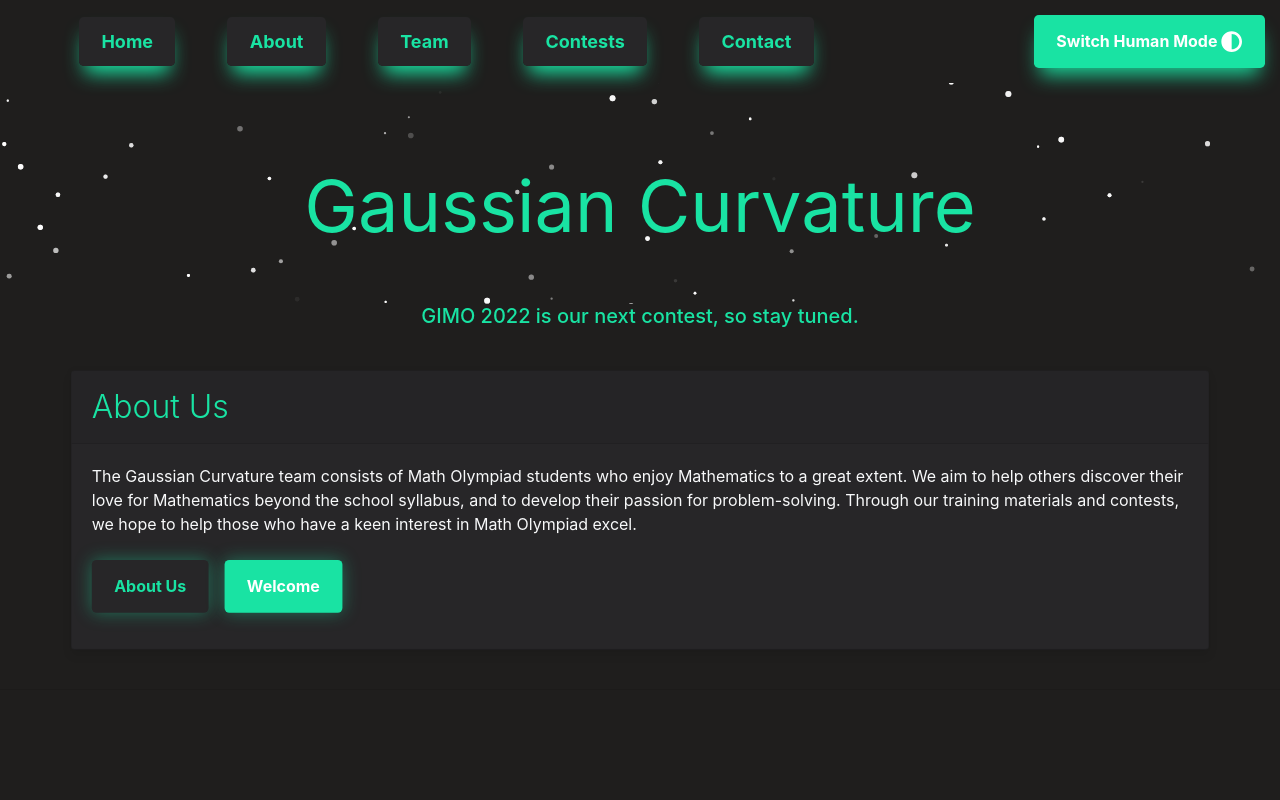
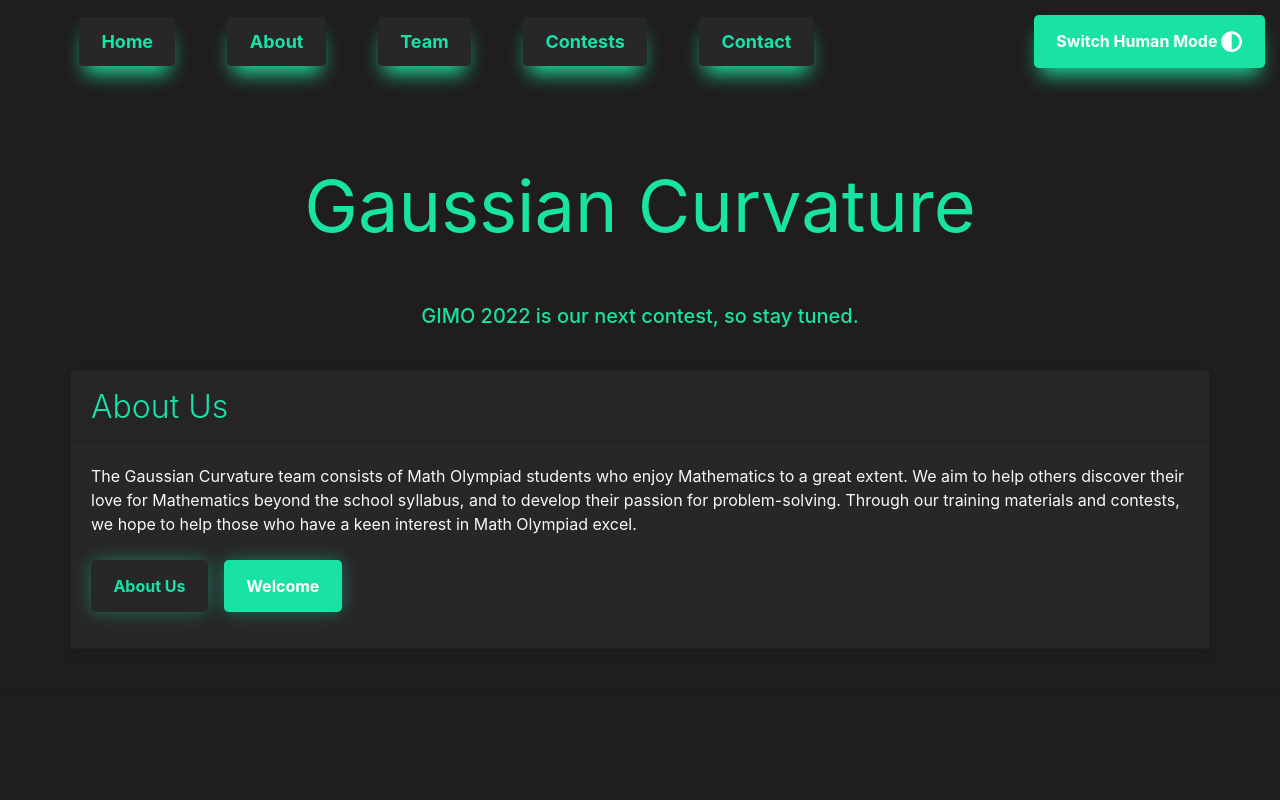
Before and after one commit to gaussiancurvolympiads/gaussiancurv, a React (Create React App) app: page / in a window 1280 px wide. Shown: the top 800 px of the page. Built offline with nearby package versions, Linux system fonts and the light colour scheme.

Commit message:
Update Home.jsx

```diff
--- a/src/components/Home.jsx
+++ b/src/components/Home.jsx
@@ -16,7 +16,7 @@ const Home = ({ darkMode }) => {
 
             <AttentionSeeker effect="pulse">
                 <Row>
-   <Particles />
+
                     <Col lg={12} xs={12}>
 
                         <h2 className="display-3 hello" align="center"><b>  Gaussian Curvature </b> </h2>
@@ -53,7 +53,7 @@ const Home = ({ darkMode }) => {
                 <Card.Header><div class= "lead" >About Us</div></Card.Header>
                                 <Card.Body>
 
-                                    <Card.Text align="left" class={darkMode? "text-secondary" : "text-light"}> <Particles />The Gaussian Curvature team consists of Math Olympiad students who enjoy Mathematics to a great extent. We aim to help others discover their love for Mathematics beyond the school syllabus, and to develop their passion for problem-solving. Through our training materials and contests, we hope to help those who have a keen interest in Math Olympiad excel.
+                                    <Card.Text align="left" class={darkMode? "text-secondary" : "text-light"}> The Gaussian Curvature team consists of Math Olympiad students who enjoy Mathematics to a great extent. We aim to help others discover their love for Mathematics beyond the school syllabus, and to develop their passion for problem-solving. Through our training materials and contests, we hope to help those who have a keen interest in Math Olympiad excel.
 <br></br>
 <br></br>   <Flex>
        {darkMode? <MagicalButton href="">Details</MagicalButton> : <Mdark href="">About Us</Mdark> }
```
